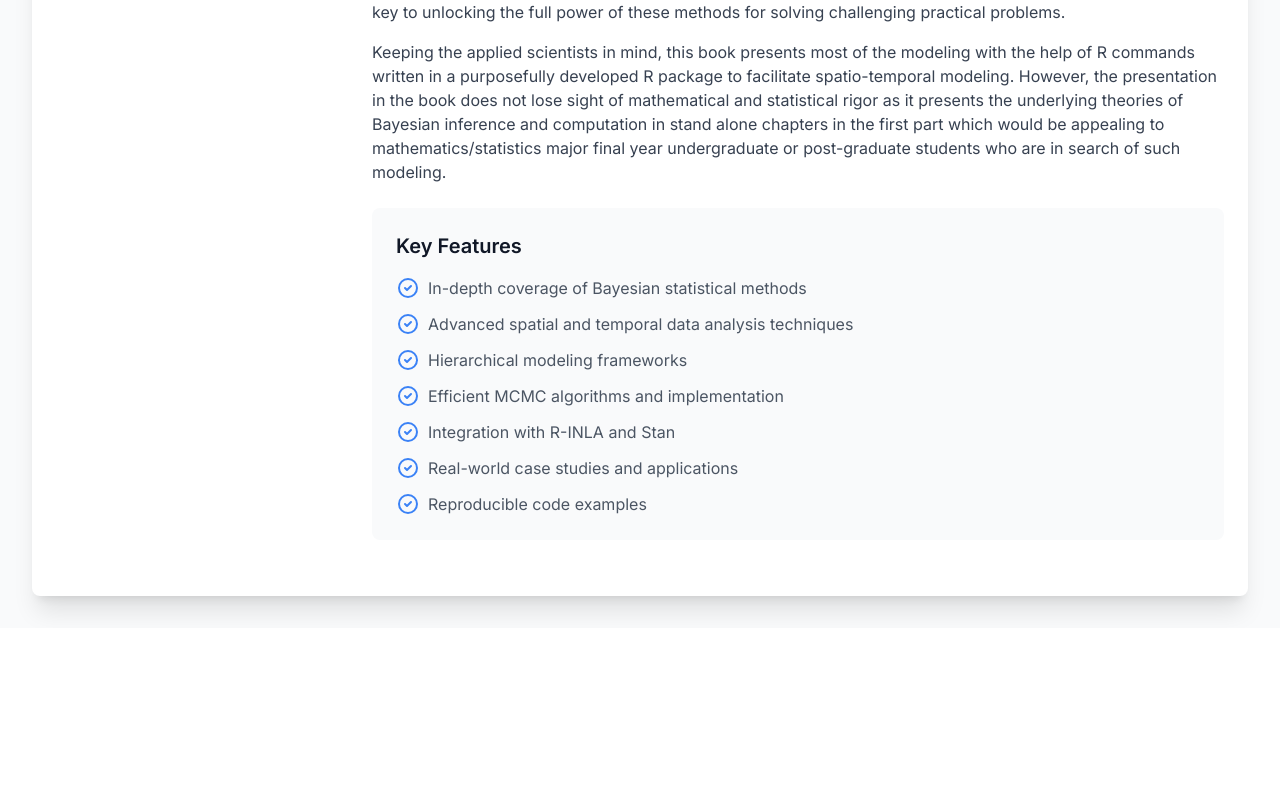
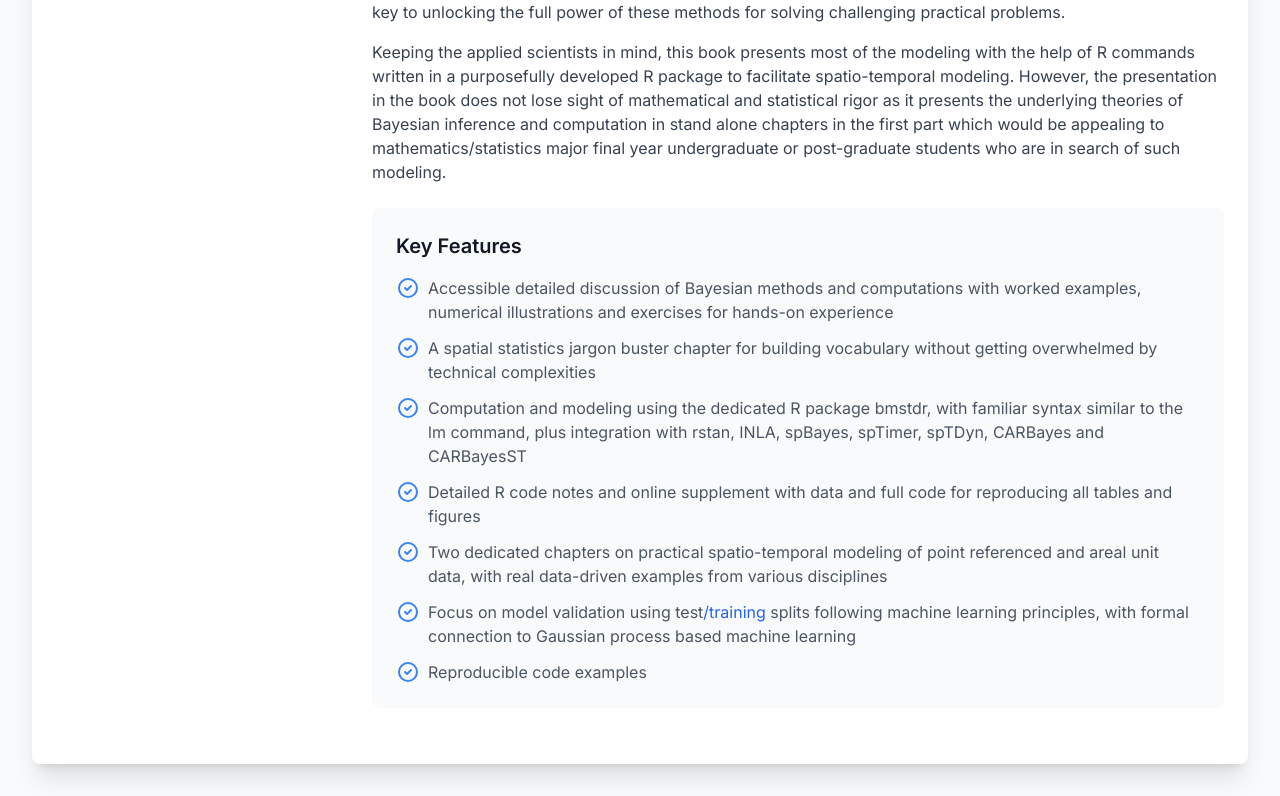
Before and after one commit to Fly-20/sujit-sahu-v3, a Next.js app: page /books/bookbmstdr in a window 1280 px wide. Shown: the part 1164-1960 px from the top of the page. Before the commit the page ends 1792 px from the top, so only its background shows below. Built offline with nearby package versions, Linux system fonts and the light colour scheme.

Commit message:
Update key features for bookbmstdr: - Add detailed descriptions of book features - Highlight R package integrations - Emphasize practical examples and exercises - Add machine learning connections

```diff
--- a/src/data/books.ts
+++ b/src/data/books.ts
@@ -71,12 +71,12 @@ export const books: Record<string, Book> = {
       { title: '12. Gaussian processes for data science and other applications' }
     ],
     keyFeatures: [
-      'In-depth coverage of Bayesian statistical methods',
-      'Advanced spatial and temporal data analysis techniques',
-      'Hierarchical modeling frameworks',
-      'Efficient MCMC algorithms and implementation',
-      'Integration with R-INLA and Stan',
-      'Real-world case studies and applications',
+      "Accessible detailed discussion of Bayesian methods and computations with worked examples, numerical illustrations and exercises for hands-on experience",
+      "A spatial statistics jargon buster chapter for building vocabulary without getting overwhelmed by technical complexities",
+      "Computation and modeling using the dedicated R package bmstdr, with familiar syntax similar to the lm command, plus integration with rstan, INLA, spBayes, spTimer, spTDyn, CARBayes and CARBayesST",
+      "Detailed R code notes and online supplement with data and full code for reproducing all tables and figures",
+      "Two dedicated chapters on practical spatio-temporal modeling of point referenced and areal unit data, with real data-driven examples from various disciplines",
+      "Focus on model validation using test/training splits following machine learning principles, with formal connection to Gaussian process based machine learning",
       'Reproducible code examples'
     ],
     imageUrl: '/book-bmstdr.jpg'
```
